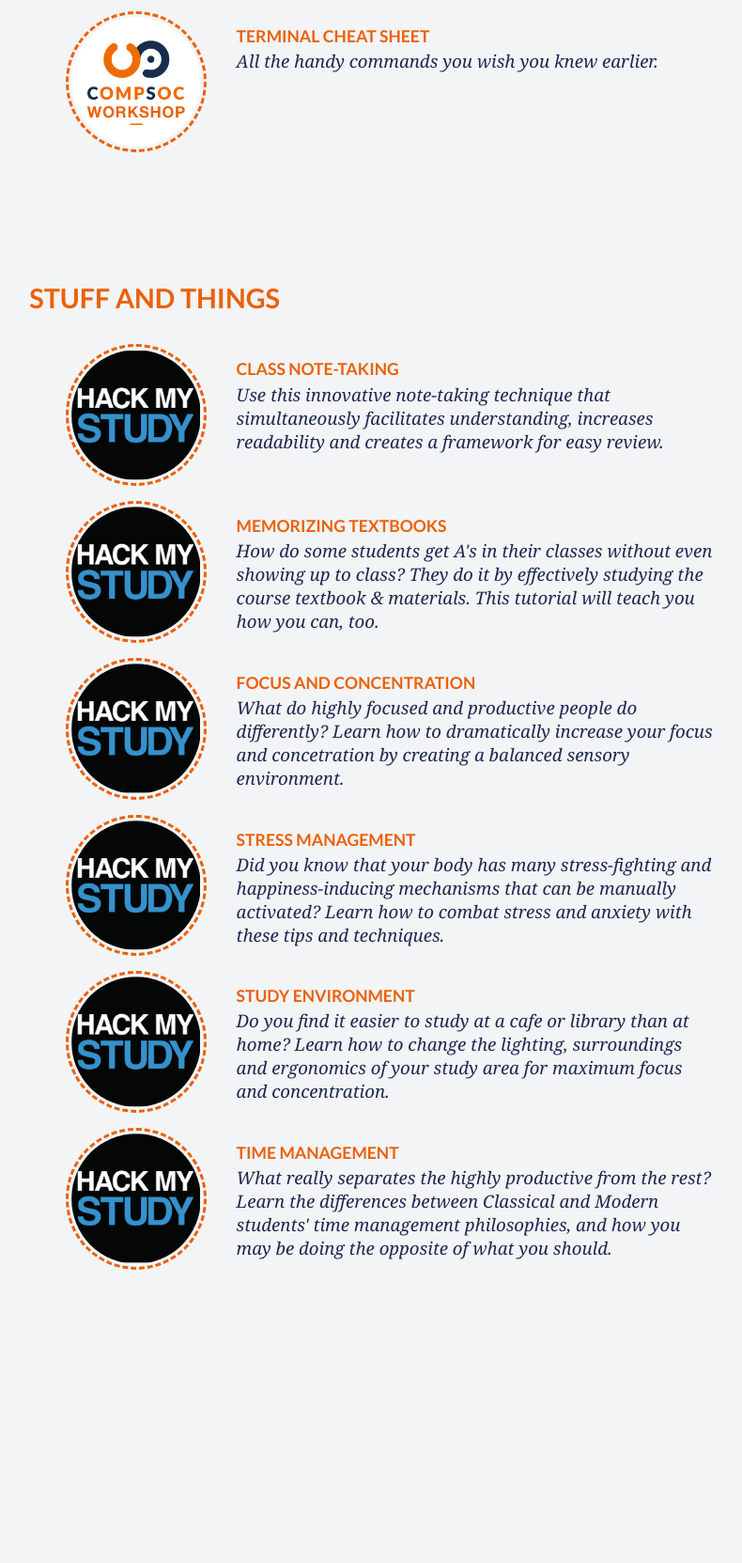
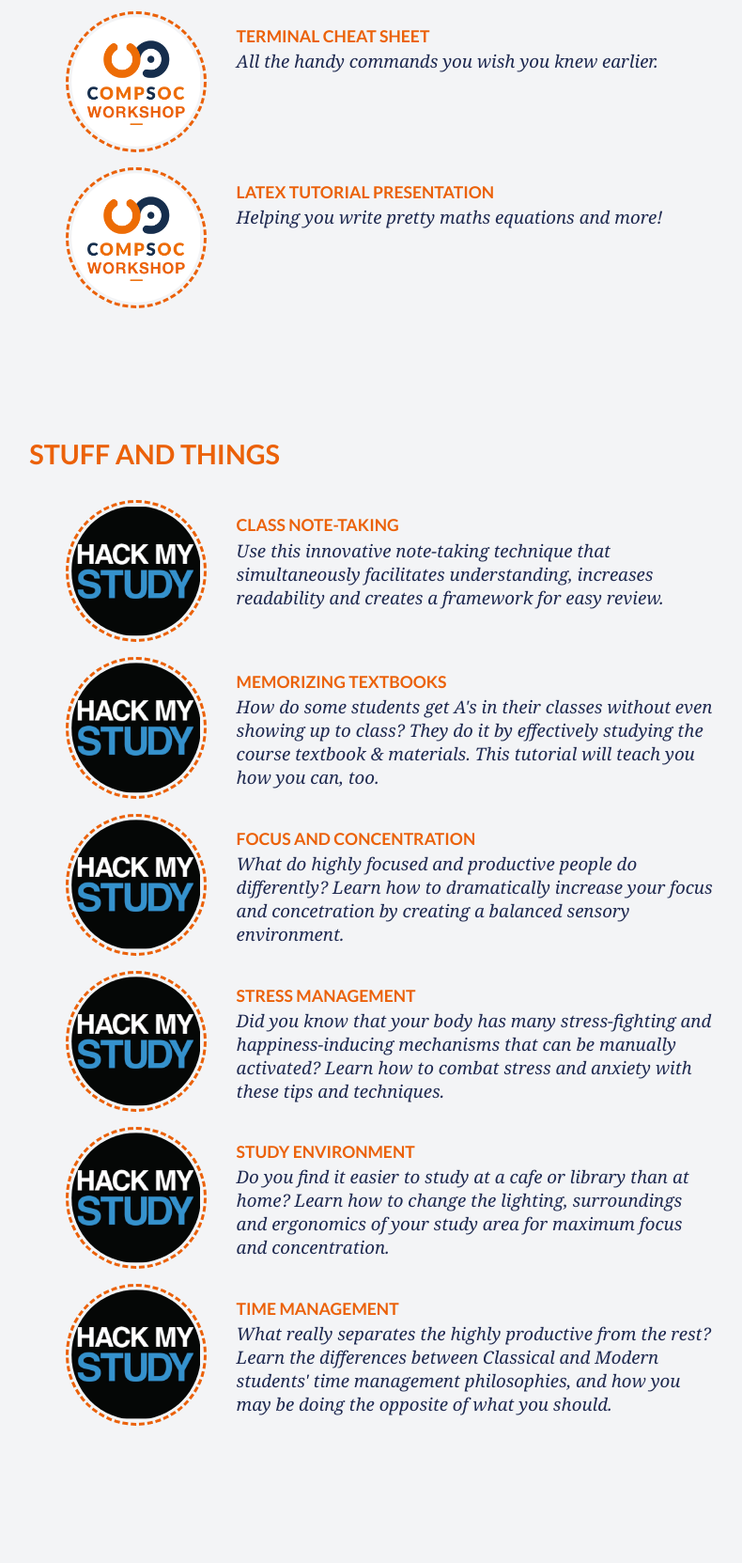
Before and after one commit to UCCompSoc/Website2, a PHP site: page /resources.php in a window 1280 px wide. Shown: the part 822-2485 px from the top of the page at 94% size, without its empty margins (321-1111 px from the left). Before the commit the page ends 2173 px from the top, so only its background shows below. Run offline with PHP 8.4, Linux system fonts and the light colour scheme; some libraries are stand-ins or nearby versions.

Commit message:
added html for the updated latex file

```diff
--- a/html/resources.php
+++ b/html/resources.php
@@ -46,6 +46,12 @@ include 'include/header.php';
                             <a href='https://drive.google.com/open?id=0B8dalXEwJSiZaWExcWtTY0pjbU0' target='_blank'><img src='resources/workshop.png' />
                             <span class='title'>Terminal Cheat Sheet</span></a>
                             <span class='description'>All the handy commands you wish you knew earlier.</span>
+                            <div class='clearfix'></div>
+                        </li>
+                        <li>
+                            <a href='/resources/LaTex_Tutorial_Presentation.pdf' target='_blank'><img src='resources/workshop.png' />
+                            <span class='title'>LaTeX Tutorial Presentation</span></a>
+                            <span class='description'>Helping you write pretty maths equations and more!</span>
                             <div class='clearfix'></div>
                         </li>
                     </ul>
```
